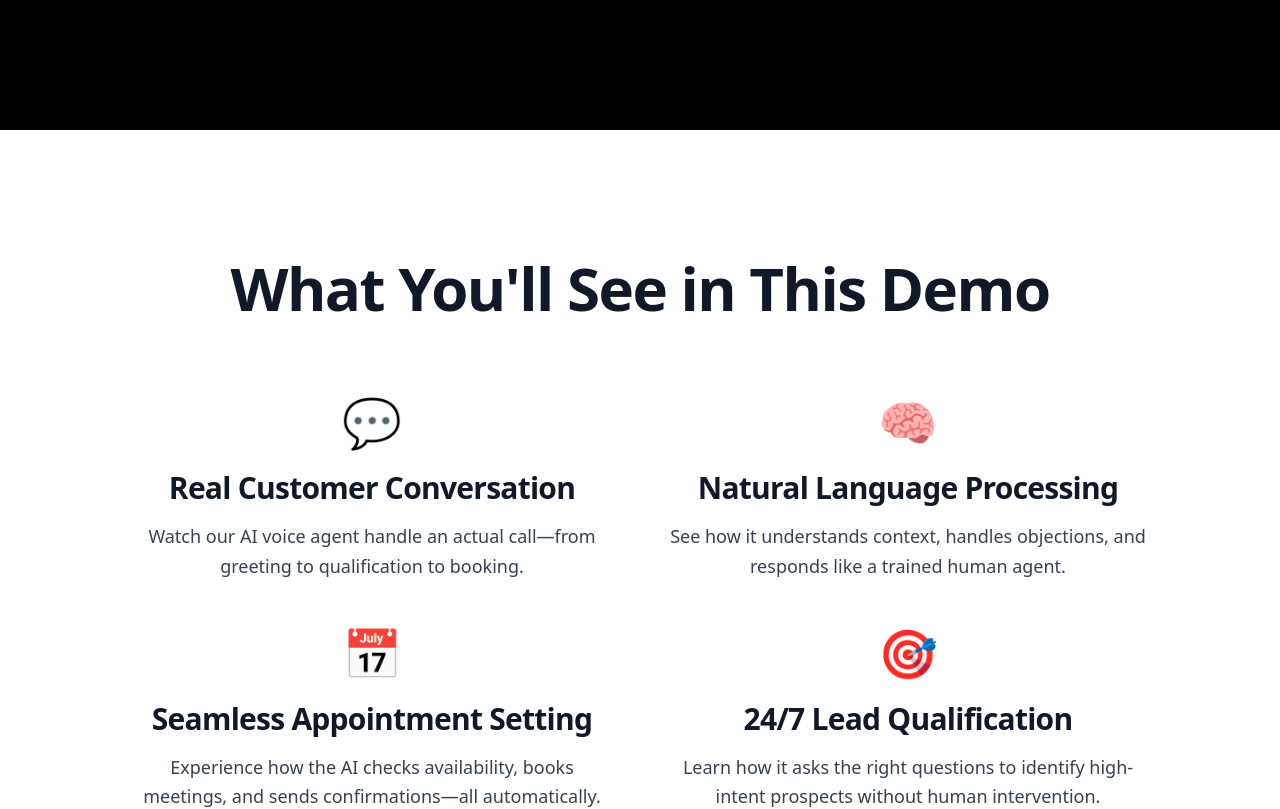
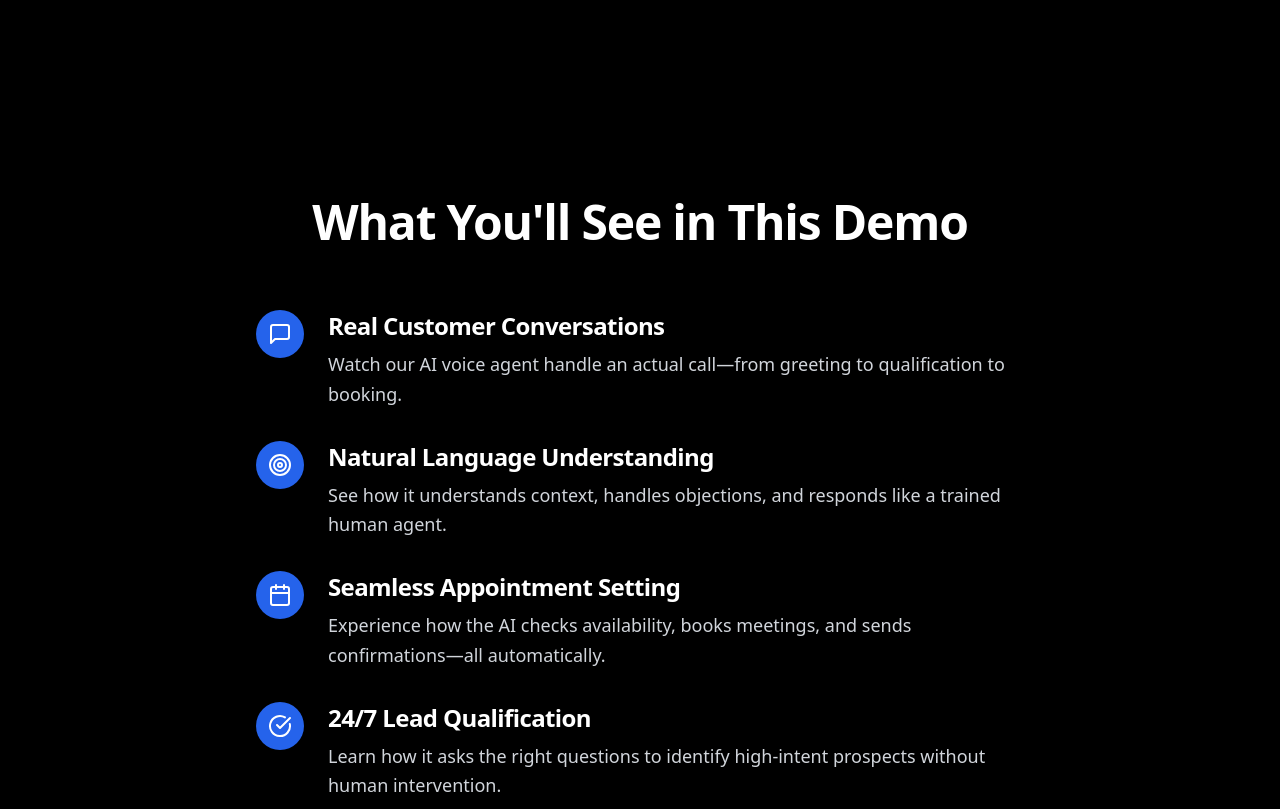
Before and after one commit to rafemirza404/agentblue, a React (Vite) app: page /watch-demo in a window 1280 px wide. Shown: the part 1000-1809 px from the top of the page. Built offline with nearby package versions, Linux system fonts and the light colour scheme; the HTML template or start-up script is replaced by a standard one.

Commit message:
Update Watch Demo page design

```diff
--- a/src/pages/WatchDemo.tsx
+++ b/src/pages/WatchDemo.tsx
@@ -114,12 +114,16 @@ const WatchDemo = () => {
         <div className="container mx-auto px-4">
           <div className="max-w-6xl mx-auto">
             {/* Main Headline */}
-            <h1 className="text-4xl md:text-5xl lg:text-6xl font-bold text-white text-center mb-16 leading-tight">
-              Watch a live AI voice agent handle real customer conversations—qualification, objections, and booking—in under 2 minutes
+            <h1 className="text-4xl md:text-5xl lg:text-6xl font-bold text-white text-center mb-8 leading-tight max-w-5xl mx-auto">
+              Watch our AI voice agent qualify leads, handle objections, and book meetings
             </h1>
 
+            <p className="text-xl md:text-2xl text-blue-400 text-center mb-16 max-w-3xl mx-auto">
+              See how our AI handles real conversations in under 2 minutes
+            </p>
+
             {/* Video Container */}
-            <div className="max-w-[900px] mx-auto mb-16">
+            <div className="max-w-[900px] mx-auto">
               <div className="relative rounded-xl overflow-hidden shadow-2xl">
                 <div className="aspect-video bg-gradient-to-br from-purple-600 via-blue-600 to-blue-700 flex items-center justify-center">
                   <div className="text-center p-8">
@@ -134,57 +138,73 @@ const WatchDemo = () => {
         </div>
       </section>
 
-      {/* What You'll See Section */}
-      <section className="py-20 md:py-32 bg-white">
+      {/* What You'll See Section - Black Background with Icons */}
+      <section className="py-20 md:py-32 bg-black">
         <div className="container mx-auto px-4">
           <div className="max-w-5xl mx-auto">
-            <h2 className="text-4xl md:text-5xl lg:text-6xl font-bold text-center text-gray-900 mb-20">
+            <h2 className="text-3xl md:text-4xl lg:text-5xl font-bold text-center text-white mb-16">
               What You'll See in This Demo
             </h2>
 
-            <div className="grid md:grid-cols-2 gap-12">
+            <div className="space-y-8 max-w-3xl mx-auto">
               {/* Real Customer Conversation */}
-              <div className="text-center">
-                <div className="text-5xl mb-6">💬</div>
-                <h3 className="text-2xl md:text-3xl font-bold text-gray-900 mb-4">
-                  Real Customer Conversation
+              <div className="flex items-start gap-6">
+                <div className="flex-shrink-0 w-12 h-12 rounded-full bg-blue-600 flex items-center justify-center">
+                  <MessageSquare className="w-6 h-6 text-white" />
+                </div>
+                <div>
+                  <h3 className="text-xl md:text-2xl font-bold text-white mb-2">
+                    Real Customer Conversations
                   </h3>
-                <p className="text-lg text-gray-700 leading-relaxed">
+                  <p className="text-lg text-gray-300 leading-relaxed">
                     Watch our AI voice agent handle an actual call—from greeting to qualification to booking.
                   </p>
                 </div>
+              </div>
 
               {/* Natural Language Processing */}
-              <div className="text-center">
-                <div className="text-5xl mb-6">🧠</div>
-                <h3 className="text-2xl md:text-3xl font-bold text-gray-900 mb-4">
-                  Natural Language Processing
+              <div className="flex items-start gap-6">
+                <div className="flex-shrink-0 w-12 h-12 rounded-full bg-blue-600 flex items-center justify-center">
+                  <Target className="w-6 h-6 text-white" />
+                </div>
+                <div>
+                  <h3 className="text-xl md:text-2xl font-bold text-white mb-2">
+                    Natural Language Understanding
                   </h3>
-                <p className="text-lg text-gray-700 leading-relaxed">
+                  <p className="text-lg text-gray-300 leading-relaxed">
                     See how it understands context, handles objections, and responds like a trained human agent.
                   </p>
                 </div>
+              </div>
 
               {/* Seamless Appointment Setting */}
-              <div className="text-center">
-                <div className="text-5xl mb-6">📅</div>
-                <h3 className="text-2xl md:text-3xl font-bold text-gray-900 mb-4">
+              <div className="flex items-start gap-6">
+                <div className="flex-shrink-0 w-12 h-12 rounded-full bg-blue-600 flex items-center justify-center">
+                  <Calendar className="w-6 h-6 text-white" />
+                </div>
+                <div>
+                  <h3 className="text-xl md:text-2xl font-bold text-white mb-2">
                     Seamless Appointment Setting
                   </h3>
-                <p className="text-lg text-gray-700 leading-relaxed">
+                  <p className="text-lg text-gray-300 leading-relaxed">
                     Experience how the AI checks availability, books meetings, and sends confirmations—all automatically.
                   </p>
                 </div>
+              </div>
 
               {/* 24/7 Lead Qualification */}
-              <div className="text-center">
-                <div className="text-5xl mb-6">🎯</div>
-                <h3 className="text-2xl md:text-3xl font-bold text-gray-900 mb-4">
+              <div className="flex items-start gap-6">
+                <div className="flex-shrink-0 w-12 h-12 rounded-full bg-blue-600 flex items-center justify-center">
+                  <CheckCircle className="w-6 h-6 text-white" />
+                </div>
+                <div>
+                  <h3 className="text-xl md:text-2xl font-bold text-white mb-2">
                     24/7 Lead Qualification
                   </h3>
-                <p className="text-lg text-gray-700 leading-relaxed">
+                  <p className="text-lg text-gray-300 leading-relaxed">
                     Learn how it asks the right questions to identify high-intent prospects without human intervention.
                   </p>
+                </div>
               </div>
             </div>
           </div>
```
Lines whose indentation alone changed are shown as unchanged.
